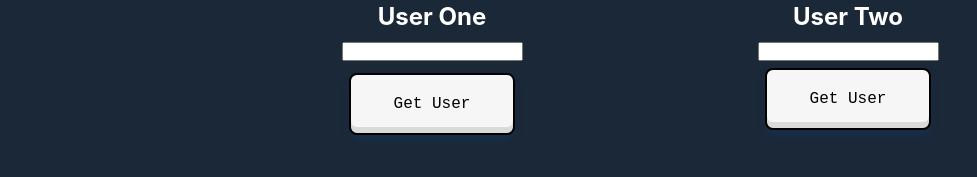
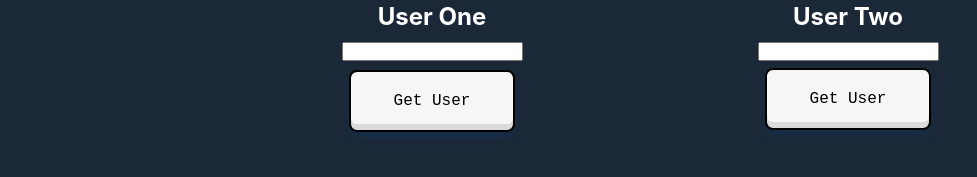
Before and after one commit to ATlexEide/COOP-Game-Picker, a React (Vite) app: page / in a window 1280 px wide. In both pictures the pointer is over the button 431 px from the left and 308 px from the top of the page. Shown: the part 209-386 px from the top of the page, without its empty margins (0-977 px from the left). Built offline with nearby package versions, Linux system fonts and the light colour scheme.

Commit message:
Fix button click transition

```diff
--- a/src/components/Main/PlayerSelect.css
+++ b/src/components/Main/PlayerSelect.css
@@ -35,12 +35,12 @@
   box-shadow: 0px 9px 10px -2px rgba(0, 80, 166, 0.216),
     inset 0px -6px 0px rgba(155, 155, 155, 0.216);
 
-  transform: translateY(5px);
+  transform: translateY(2px);
 }
 
 .mono-button:active {
   box-shadow: 0px 6px 10px -2px rgba(0, 80, 166, 0.216),
     inset 0px -6px 0px rgba(155, 155, 155, 0.216);
 
-  transform: translateY(0px);
+  transform: translateY(7px);
 }
```
